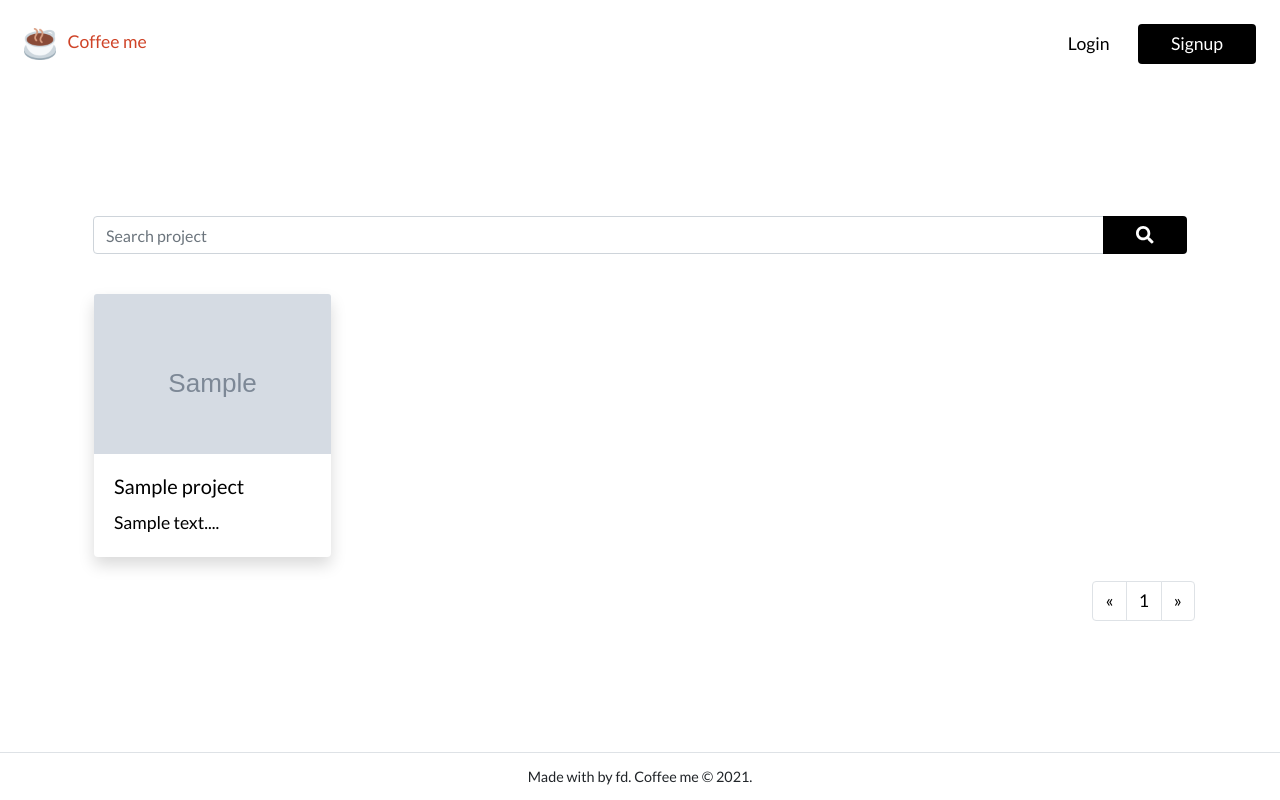
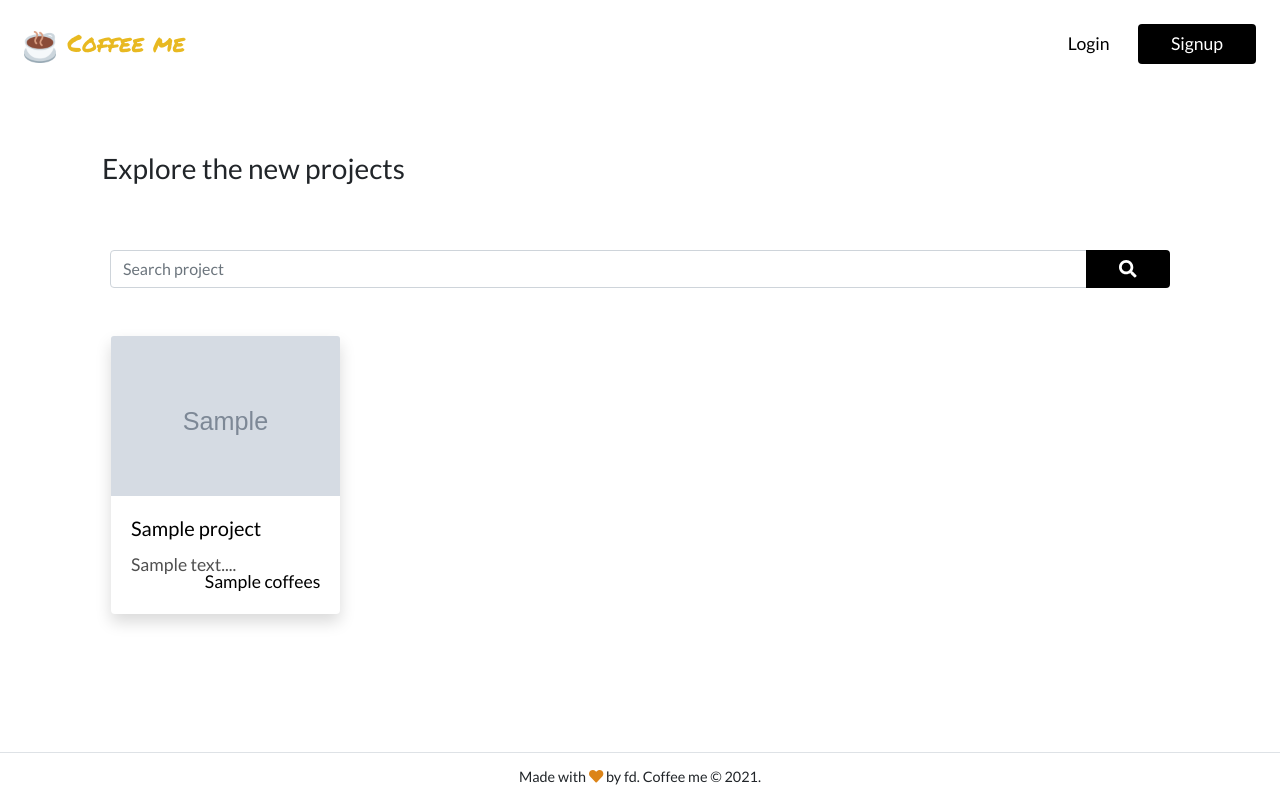
Before and after one commit to flordutari/coffee-me, a Flask app: template templates/projects.html in a window 1280 px wide. Run offline with Flask 2, Linux system fonts and the light colour scheme; the template is opened without the code that fills it: most values are stand-ins (such as "Sample title", 1, 10 or a date in 2020); grey boxes marked "Sample" are stand-in pictures; some libraries are stand-ins or nearby versions.

Commit message:
add single project view

```diff
--- a/app.py
+++ b/app.py
@@ -224,9 +224,16 @@ def payment():
         return render_template("payment.html", key=stripe_keys["publishable_key"])
 
 
-@app.route("/project-<project_id>", methods=["GET"])
-def project():
-    return render_template("project.html")
+@app.route("/project-<string:id>", methods=["GET"])
+def project(id):
+    # Connect db
+    db = conn.cursor()
+    db.execute("SELECT * FROM `coffee-me`.projects WHERE id = %s", id)
+    project = db.fetchone()
+
+    conn.commit()
+    return render_template("project.html", project=project)
+
 
 @app.route("/projects", methods=["GET"])
 def projects():
--- a/static/css/styles.css
+++ b/static/css/styles.css
@@ -9,14 +9,20 @@
 
 // Extra large devices (large desktops, 1200px and up)
 @media (min-width: 1200px) { ... }
+html, body {
+    height: 100%;
+    margin: 0;
+    padding: 0;
+    width: 100%;
+}
 
 body {
     font-family: lato, sans-serif;
     font-size: 1.1rem;
 }
 
-main {
-    padding: 8rem 2rem;
+.container {
+    padding: 4rem 2rem 8rem 2rem;
 }
 
 /*
@@ -46,12 +52,42 @@ input:focus {
 
 /*--- GENERAL ---*/
 .COF-text-primary {
-    color: #CF4327;
+    color: #DC8418;
+}
+
+.COF-text-special {
+    color: #E8B921;
+    font-family: 'Permanent Marker', cursive;
+    font-size: 1.5rem;
+}
+
+.COF-text-grey {
+    color: #505050;
+}
+
+.COF-section-header {
+    margin-bottom: 4rem;
+}
+
+.COF-grey-box {
+    border: 1px solid #A9A9A9;
+    background-color: #F0F0F0;
+}
+
+.COF-primary-box {
+    border: 1px solid #DC8418;
+    background-color: #EBDBCA;
+    color: #DC8418;
+    margin: 0 .1rem;
+}
+
+.COF-grey-box input {
+    width: 3rem;
 }
 
 /*--- BUTTONS ---*/
 .COF-btn-primary {
-    background-color: #CF4327;
+    background-color: #DC8418;
     color: #FFF;
     padding-left: 2rem;
     padding-right: 2rem;
@@ -112,8 +148,9 @@ input:focus {
     width: 2rem;
 }
 
-.navbar .lnr {
+.lnr {
     vertical-align: text-bottom;
+    font-size: 1.2rem;
 }
 
 /*--- FOOTER ---*/
@@ -169,7 +206,7 @@ input:focus {
 
 /*--- PAGES ---*/
 .article-image {
-    width: 100%;
+    width: 70%;
 }
 
 .project-img {
@@ -207,6 +244,13 @@ a.card {
     text-decoration: none;
 }
 
+.COF-coffee-counter {
+    bottom: 0;
+    padding: 1.2rem;
+    position: absolute;
+    right: 0;
+}
+
 /*--- PAGINATION ---*/
 .pagination {
     justify-content: flex-end;
@@ -217,5 +261,6 @@ a.card {
 }
 
 .pagination a:hover  {
-    color: #CF4327;
+    //color: #D2840F;
+    color: #E59010;
 }
--- a/static/js/projects.js
+++ b/static/js/projects.js
@@ -1,6 +1,15 @@
 const cardProjectDescription = document.querySelectorAll('.COF-card-project-description');
+const coffeeValueButtons = document.querySelectorAll('.COF-primary-box');
+const coffeesQuantityInput = document.querySelector('#coffeesQuantity');
 
 [...cardProjectDescription].forEach(card => {
     const reducedText = card && `${card.textContent.substr(0, 120)}...`;
     if (card) card.innerHTML = reducedText;
 });
+
+coffeeValueButtons.forEach(button => {
+    button.addEventListener('click', e => {
+        e.preventDefault();
+        coffeesQuantityInput.value = e.target.textContent;
+    });
+});
--- a/templates/layout.html
+++ b/templates/layout.html
@@ -7,7 +7,8 @@
     <link href="/static/favicon.ico" rel="icon">
     <link href="/static/css/styles.css" type="text/css" rel="stylesheet">
     <link rel="stylesheet" type="text/css" href="//fonts.googleapis.com/css?family=Lato" />
-    <link rel="stylesheet" href="https://cdn.linearicons.com/free/1.0.0/icon-font.min.css">
+    <link href="https://fonts.googleapis.com/css2?family=Permanent+Marker&display=swap" rel="stylesheet">
+    <link rel="stylesheet" href="https://cdn.linearicons.com/free/1.0.0/icon-font.min.css"><link rel="preconnect" href="https://fonts.gstatic.com">
     <script src="https://code.jquery.com/jquery-3.3.1.min.js"></script>
     <script src="https://cdnjs.cloudflare.com/ajax/libs/popper.js/1.14.3/umd/popper.min.js"></script>
     <script src="https://maxcdn.bootstrapcdn.com/bootstrap/4.1.3/js/bootstrap.min.js"></script>
@@ -28,7 +29,7 @@
     <nav class="navbar p-4">
         <a href="/">
             <img src="/static/images/coffee-logo.png" alt="coffee logo" />
-            <span class="COF-text-primary">Coffee me</span>
+            <span class="COF-text-special">Coffee me</span>
         </a>
         <div class="COF-btn-group">
             <button class="btn COF-btn-outline" data-toggle="modal" data-target="#login">Login</button>
@@ -41,7 +42,7 @@
     </main>
     <footer class="border-top footer text-center text-sm mt-auto py-2">
         <span>
-            Made with <span class="lnr lnr-heart COF-text-primary"></span> by fd.
+            Made with <span class="fas fa-heart COF-text-primary"></span> by fd.
         </span>
         <span>
             Coffee me © 2021.
--- a/templates/projects.html
+++ b/templates/projects.html
@@ -2,9 +2,10 @@
 
 {% block main %}
 <div class="container">
-    <form class="form-group px-2" action="/search" method="POST">
+    <h3 class="COF-section-header">Explore the new projects</h3>
+    <form class="form-group px-2 mb-4" action="/search" method="POST">
         <div class="input-group">
-            <input name="search" type="text" class="input-group form-control" placeholder="Search project" value="{{search}}">
+            <input name="search" type="text" class="input-group form-control" placeholder="Search project" value="{{ search }}">
             <div class="input-group-append">
                 <button class="btn COF-btn-black" type="submit">
                     <i class="fa fa-search"></i>
@@ -16,19 +17,24 @@
         {% if projects %}
         {% for project in projects %}
         <div id="{{ project.id }}" class="col-md-6 col-lg-4 col-xl-3 p-4">
-            <a href="/project-{{ project.id }}" class="card h-100 shadow">
-            <img src="{{ project.image }}" class="card-img-top" alt="Project image">
-            <div class="card-body">
-                <h5 class="card-title">{{ project.title }}</h5>
-                <p class="card-text COF-card-project-description">{{ project.description }}</p>
-            </div>
+            <a href="{{ url_for('project', id=project.id) }}" class="card h-100 shadow">
+                <img src="{{ project.image }}" class="card-img-top" alt="Project image">
+                <div class="card-body">
+                    <h5 class="card-title">{{ project.title }}</h5>
+                    <p class="card-text COF-card-project-description COF-text-grey">{{ project.description }}</p>
+                    <div class="COF-coffee-counter">
+                        <span>{{ project.coffees }}</span>
+                        <span class="lnr lnr-coffee-cup COF-text-primary"></span>
+                    </div>
+                </div>
             </a>
         </div>
         {% endfor %}
         {% else %}
-        no projects
+        There are no projects
         {% endif %}
     </section>
+    {% if pagination.pages|length > 1 %}
     <ul class="pagination float-right">
         <li class="page-item">
             <a class="page-link" href="{{ url_for('projects', page=page - 1, per_page=per_page) }}" aria-label="Previous">
@@ -50,5 +56,7 @@
             </a>
         </li>
     </ul>
+    {% else %}
+    {% endif %}
 </div>
 {% endblock %}
```
Also changed, not shown: templates/index.html (+1 -27 lines).
